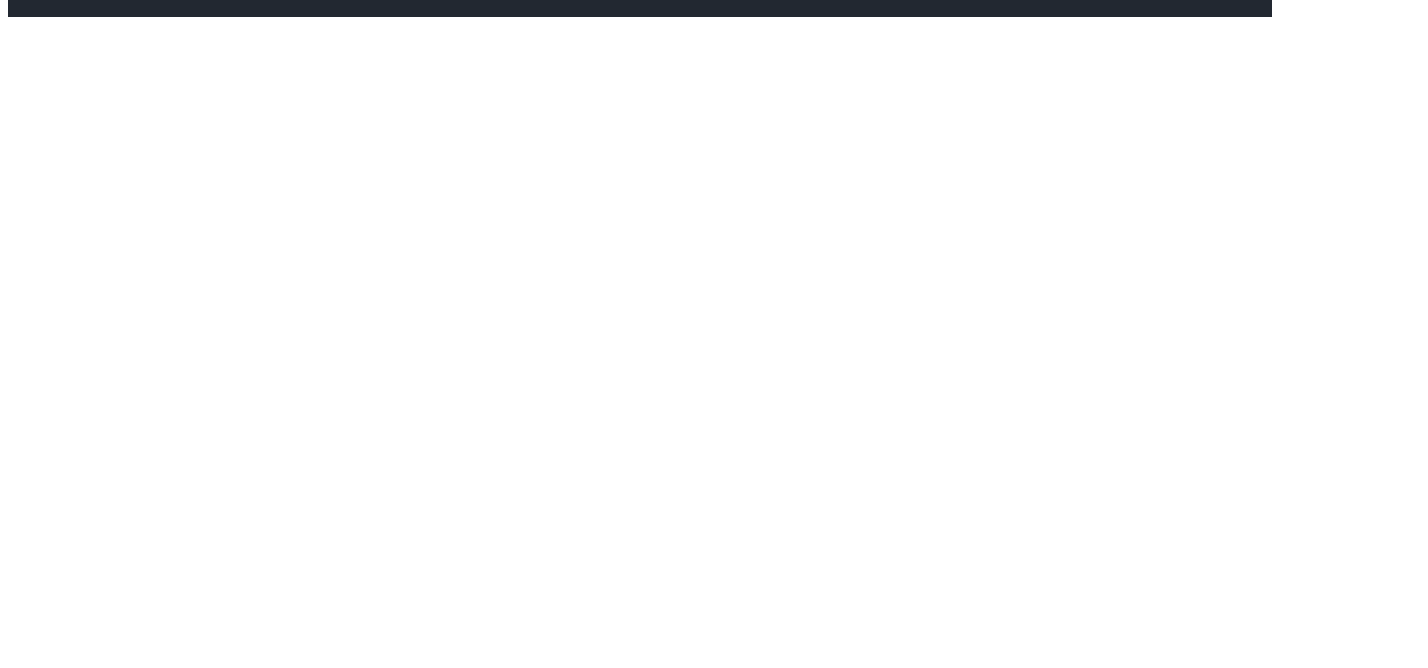
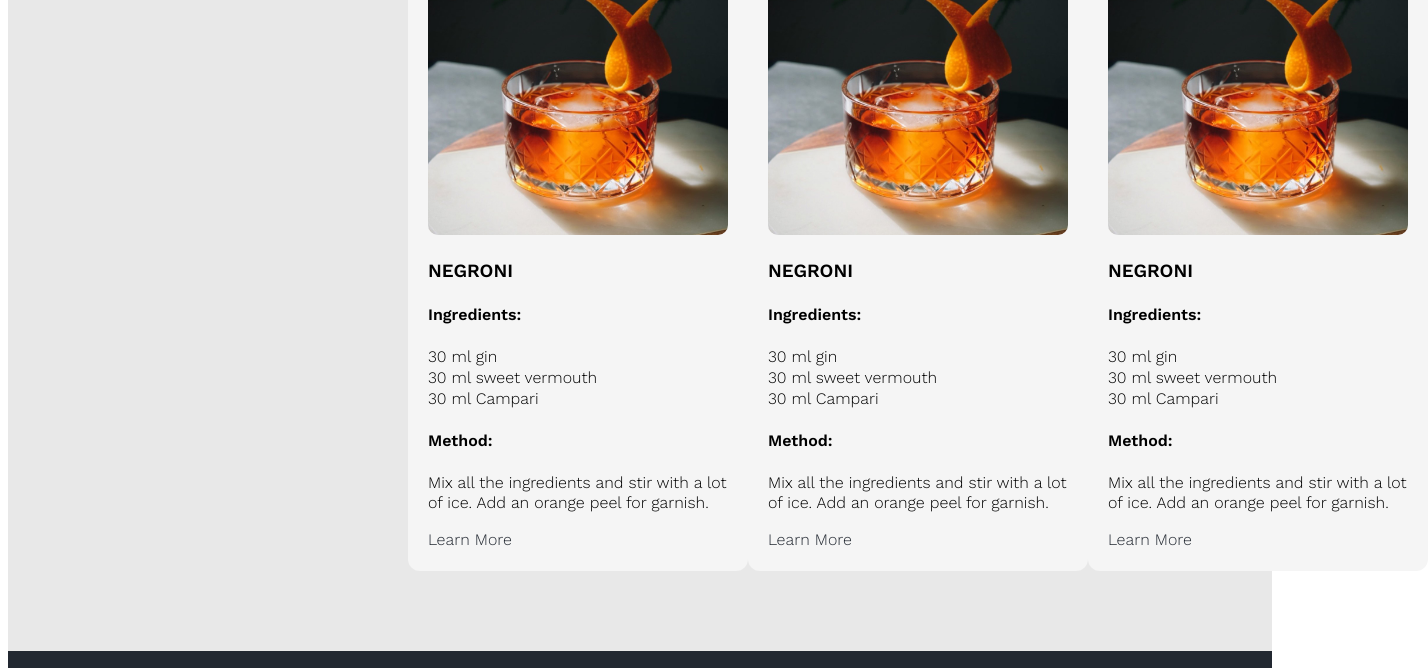
Before and after one commit to nesliprm/project-friday-5-oclock, a plain HTML site: page index.html in a window 1280 px wide. Shown: the part 1424-2092 px from the top of the page, 1428 px wide, since content can reach past the window. Before the commit the page ends 1449 px from the top, so only its background shows below. Drawn offline with nearby package versions, Linux system fonts and the light colour scheme.

Commit message:
added and styled the card

```diff
--- a/index.html
+++ b/index.html
@@ -30,7 +30,7 @@
       </header>
 
       <main>
-        <section>
+        <section class="section-info">
           <h3 id="info" class="text-center">WHAT IS FRIDAY FIVE O'CLOCK?</h3>
           <p>
             It all began as a hobby, with a passion for crafting cocktails from
@@ -51,6 +51,89 @@
           <p class="text-center">
             <a href="index.html#links">Follow us on our social links!</a>
           </p>
+        </section>
+
+        <section class="section-cocktails">
+          <h3 class="text-center">MY TOP THREE EASY-TO-MAKE COCKTAILS</h3>
+          <div class="section-grid">
+            <div class="card">
+              <img
+                src="/images/cocktail02.jpg"
+                alt="Negroni Photo by Nesli Parmaksizoglu"
+                width="300px"
+                class="card-image"
+              />
+              <h3>NEGRONI</h3>
+              <ul>
+                <h4>Ingredients:</h4>
+                <li>30 ml gin</li>
+                <li>30 ml sweet vermouth</li>
+                <li>30 ml Campari</li>
+              </ul>
+              <h4>Method:</h4>
+              <p>
+                Mix all the ingredients and stir with a lot of ice. Add an
+                orange peel for garnish.
+              </p>
+              <a
+                href="https://www.diffordsguide.com/g/1078/negroni-cocktail/variations"
+                target="_blank"
+                >Learn More</a
+              >
+            </div>
+
+            <div class="card">
+              <img
+                src="/images/cocktail02.jpg"
+                alt="Negroni Photo by Nesli Parmaksizoglu"
+                width="300px"
+                class="card-image"
+              />
+              <h3>NEGRONI</h3>
+              <ul>
+                <h4>Ingredients:</h4>
+                <li>30 ml gin</li>
+                <li>30 ml sweet vermouth</li>
+                <li>30 ml Campari</li>
+              </ul>
+              <h4>Method:</h4>
+              <p>
+                Mix all the ingredients and stir with a lot of ice. Add an
+                orange peel for garnish.
+              </p>
+              <a
+                href="https://www.diffordsguide.com/g/1078/negroni-cocktail/variations"
+                target="_blank"
+                >Learn More</a
+              >
+            </div>
+
+            <div class="card">
+              <img
+                src="/images/cocktail02.jpg"
+                alt="Negroni Photo by Nesli Parmaksizoglu"
+                width="300px"
+                class="card-image"
+              />
+              <h3>NEGRONI</h3>
+              <ul>
+                <h4>Ingredients:</h4>
+                <li>30 ml gin</li>
+                <li>30 ml sweet vermouth</li>
+                <li>30 ml Campari</li>
+              </ul>
+              <h4>Method:</h4>
+              <p>
+                Mix all the ingredients and stir with a lot of ice. Add an
+                orange peel for garnish.
+              </p>
+              <a
+                href="https://www.diffordsguide.com/g/1078/negroni-cocktail/variations"
+                target="_blank"
+                >Learn More</a
+              >
+            </div>
+          </div>
         </section>
       </main>
 
--- a/src/styles.css
+++ b/src/styles.css
@@ -1,7 +1,7 @@
 :root {
   --dark-color: #222831;
   --light-color: whitesmoke;
-  --medium-color: lightgrey;
+  --medium-color: rgb(232, 232, 232);
   --accent-color: darkkhaki;
 }
 
@@ -59,10 +59,15 @@ header a:hover {
   color: var(--light-color);
 }
 
-section {
+.section-info {
   background-color: var(--light-color);
-  padding: 100px 400px;
+  padding: 80px 400px;
   text-align: justify;
+}
+
+.section-cocktails {
+  background-color: var(--medium-color);
+  padding: 80px 400px;
 }
 
 section a {
@@ -111,3 +116,19 @@ footer a:hover {
   margin-top: 40px;
   font-size: 48px;
 }
+
+.card {
+  max-width: 300px;
+  background-color: var(--light-color);
+  padding: 20px;
+  border-radius: 12px;
+}
+
+.card-image {
+  border-radius: 10px;
+}
+
+.section-grid {
+  display: grid;
+  grid-template-columns: 1fr 1fr 1fr;
+}
```
